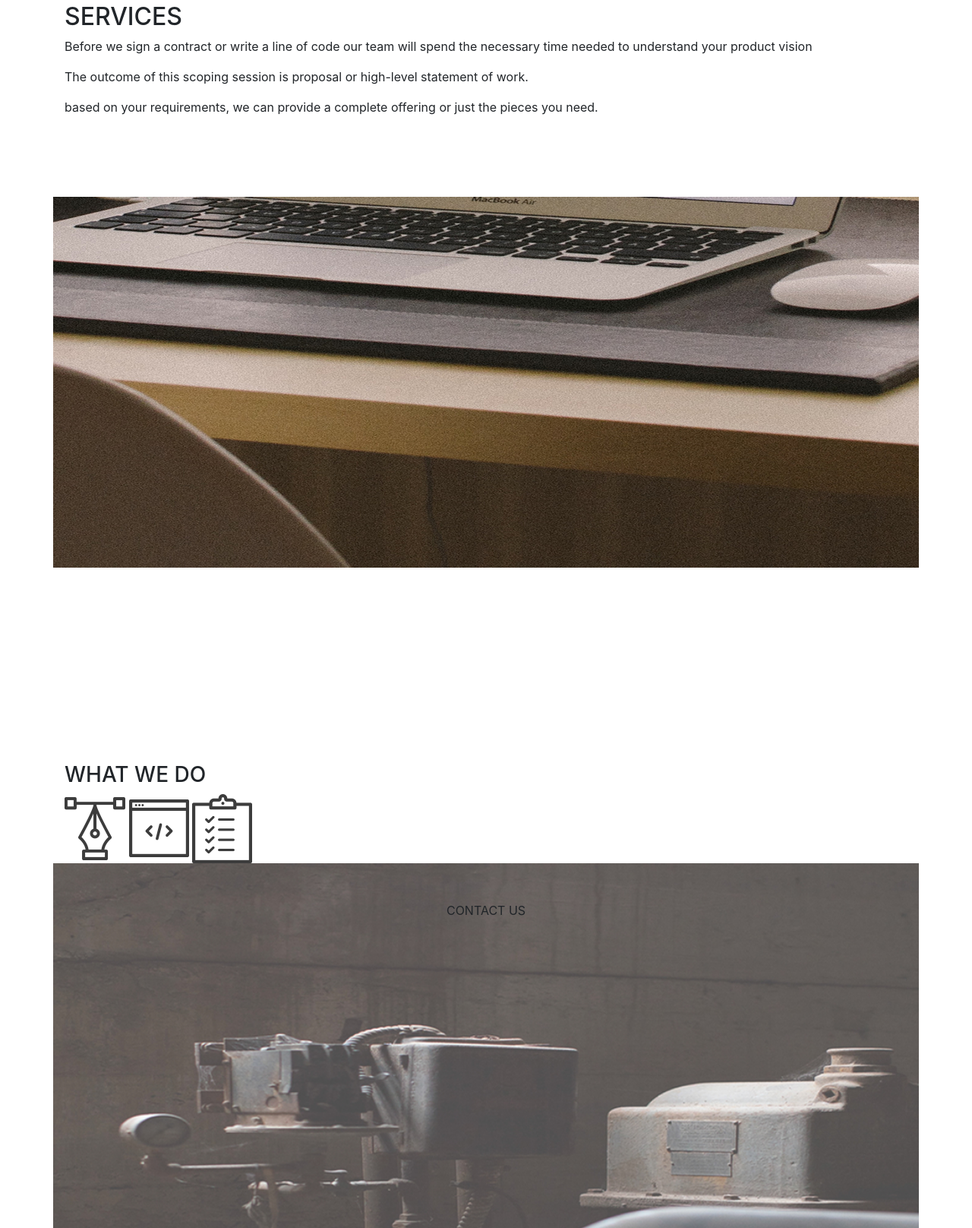
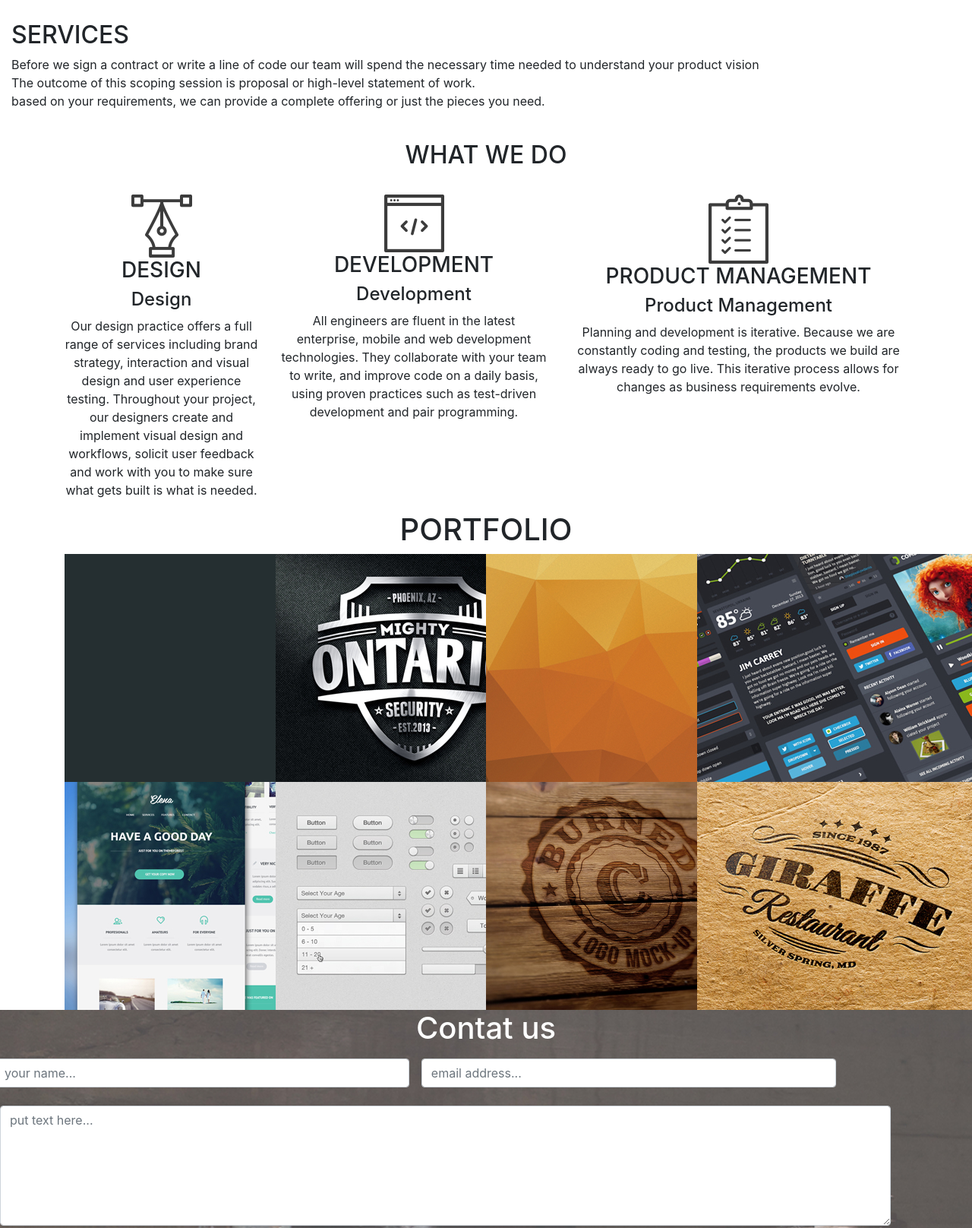
Before and after one commit to maliti-mark/studio, a plain HTML site: page index.html in a window 1280 px wide. Shown: the part 897-2513 px from the top of the page at 76% size. Drawn offline with Linux system fonts and the light colour scheme; files whose address does not match are found by name.

Commit message:
Add files via upload

```diff
--- a/index.html
+++ b/index.html
@@ -8,10 +8,11 @@
   </head>
   <link rel="stylesheet" href="css/style.css" type="text/css">
   <body>
-    <div class="container-fluid">
+    <div id="welcome" class="container-fluid">
      <div class= "row background_image">
        <div class="col-md-12">
-         <div class="col-md-12 logo" img src="images/logo/logo.png" alt="logo">"</div>
+
+         <div class="logo" img src="images/logo/logo.png" alt="logo">"</div>
          <div class="welcome"><strong>WELCOME</strong></div>
          <div class="studio"><strong>TO DELANI STUDIO</strong></div>
          <div class="p1">AMAZING PEOPLE ARE MAKINGDESIGNS IN A FUN ENVIRONMENT</div>
@@ -29,55 +30,118 @@
         </div>
       </div>
     </div>
-    <div class="container">
-      <div class="jumbotrone">
-       <div class="row background_image2">
+
+
+    <div id="services" class="container-fluid">
+       <div class="row pt-4 justice-content-center">
          <div class="col-md-12">
            <div class="services">
-             <h2>SERVICES</h2>
-                <p>Before we sign a contract or write a line of code our team will spend the necessary time needed to understand your product vision</p>
-                <p>The outcome of this scoping session is proposal or high-level statement of work.</p>
-                <p>based on your requirements, we can provide a complete offering or just the pieces you need.</p>
+             <h2>SERVICES</h2><p>Before we sign a contract or write a line of code our team will spend the necessary time needed to understand your product vision<br>
+                The outcome of this scoping session is proposal or high-level statement of work.<br>
+                based on your requirements, we can provide a complete offering or just the pieces you need.</p>
               </div>
            </div>
           </div>
     </div>
+
+    <div class="container">
+            <h2 id="pos" class="text-center pt-4 ">WHAT WE DO</h2>
+            <div class="row">
+            <div id="designs" class="design col-md-3 text-center pt-4">
+            <div class="icon1">
+            <img id="img" class="img-fluid" src="/images/services_icons/design_icon.png" alt="Design icon">
+            <h3>DESIGN</h3>
             </div>
-   <div class="container">
-      <div class="jumbotrone">
-        <div class="row">
-         <div class="col-md-4">
-             <h3>WHAT WE DO</h3>
-              <div class="img src=images/services_icons/design_icon"></div>
-              <div class="col-md-4 img src=images/services_icons/design_icon.png"></div>
-              <div class="col-md-4 img src=images/services_icons/product_icon"></div>
-
+            <div id="design">
+            <h4>Design</h4>
+            <p>
+            Our design practice offers a full range of services including
+            brand strategy, interaction and visual design and user experience
+            testing. Throughout your project, our designers create and
+            implement visual design and workflows, solicit user feedback and
+            work with you to make sure what gets built is what is needed.
+            </p>
+            </div>
+            </div>
+    <div id="dev" class="development col-md-4 text-center pt-4">
+    <div id="icon2">
+    <img id="img2" class="img-fluid" src="/images/services_icons/dev_icon.png" alt="Dev_icon">
+    <h3>DEVELOPMENT</h3>
+    </div>
+    <div id="development">
+    <h4>Development</h4>
+    <p>
+    All engineers are fluent in the latest enterprise, mobile and web
+    development technologies. They collaborate with your team to
+    write, and improve code on a daily basis, using proven practices
+    such as test-driven development and pair programming.
+    </p>
+    </div>
+    </div>
+    <div id="pro" class="product management col-md-5 text-center pt-4">
+    <div id="icon3">
+    <img id="img3" class="img-fluid" src="/images/services_icons/product_icon.png" alt="product_icon">
+    <h3>PRODUCT MANAGEMENT</h3>
+    </div>
+    <div id="Products">
+    <h4>Product Management</h4>
+    <p>
+    Planning and development is iterative. Because we are constantly
+    coding and testing, the products we build are always ready to go
+    live. This iterative process allows for changes as business
+    requirements evolve.</p>
     </div>
     </div>
     </div>
     </div>
-    <div class="container">
-      <div class imagess>
-       <img src="/images/services_icons/design_icon.png">
-       <img src="/images/services_icons/dev_icon.png">
-       <img src="/images/services_icons/product_icon.png">
+
+    <div class="container text-center" id="portfolio">
+      <H1>PORTFOLIO</H1>
+      <div class="row no-gutters">
+        <div class="box col-md-3">
+          <img src="images/portfolio/work4.jpg">
+      </div>
+      <div class="box col-md-3">
+        <img src="images/portfolio/work3.jpg">
+    </div>
+    <div class="box col-md-3">
+      <img src="images/portfolio/work2.jpg">
+  </div>
+          <div class="box col-md-3">
+              <img src="images/portfolio/work1.jpg">
+          </div>
+          <div class="box col-md-3">
+              <img src="images/portfolio/work5.jpg">
+          </div>
+          <div class="box col-md-3">
+              <img src="images/portfolio/work6.jpg">
+          </div>
+          <div class="box col-md-3">
+              <img src="images/portfolio/work7.jpg">
+          </div>
+          <div class="box col-md-3">
+              <img src="images/portfolio/work8.jpg">
+          </div>
       </div>
   </div>
 
-    <div class="container">
-      <div class="jumbotrone">
+
         <div class="row background_image3">
-          <div class="col-md-12">
-            <div class="contact">CONTACT US</div>
-
-
+          <div class=" container-fluid text-white text-center" id="form">
+            <h1>Contat us</h1>
+            <form action="#" class="form-horizontal">
+                <div class="form-group row">
+                    <input type="text" class="form-control m-2 col-sm-5" placeholder="your name...">
+                    <input type="text" class="form-control m-2 col-sm-5" placeholder="email address...">
                 </div>
-          <th></th>
-
+                <div class="form-group">
+                    <textarea name="" id="" rows="6" placeholder="put text here..." class="form-control col-sm-11" ></textarea>
                 </div>
+            </form>
         </div>
 
         </div>
+
 
     <div class="container">
       <div class images>
```
Lines whose indentation alone changed are shown as unchanged.
